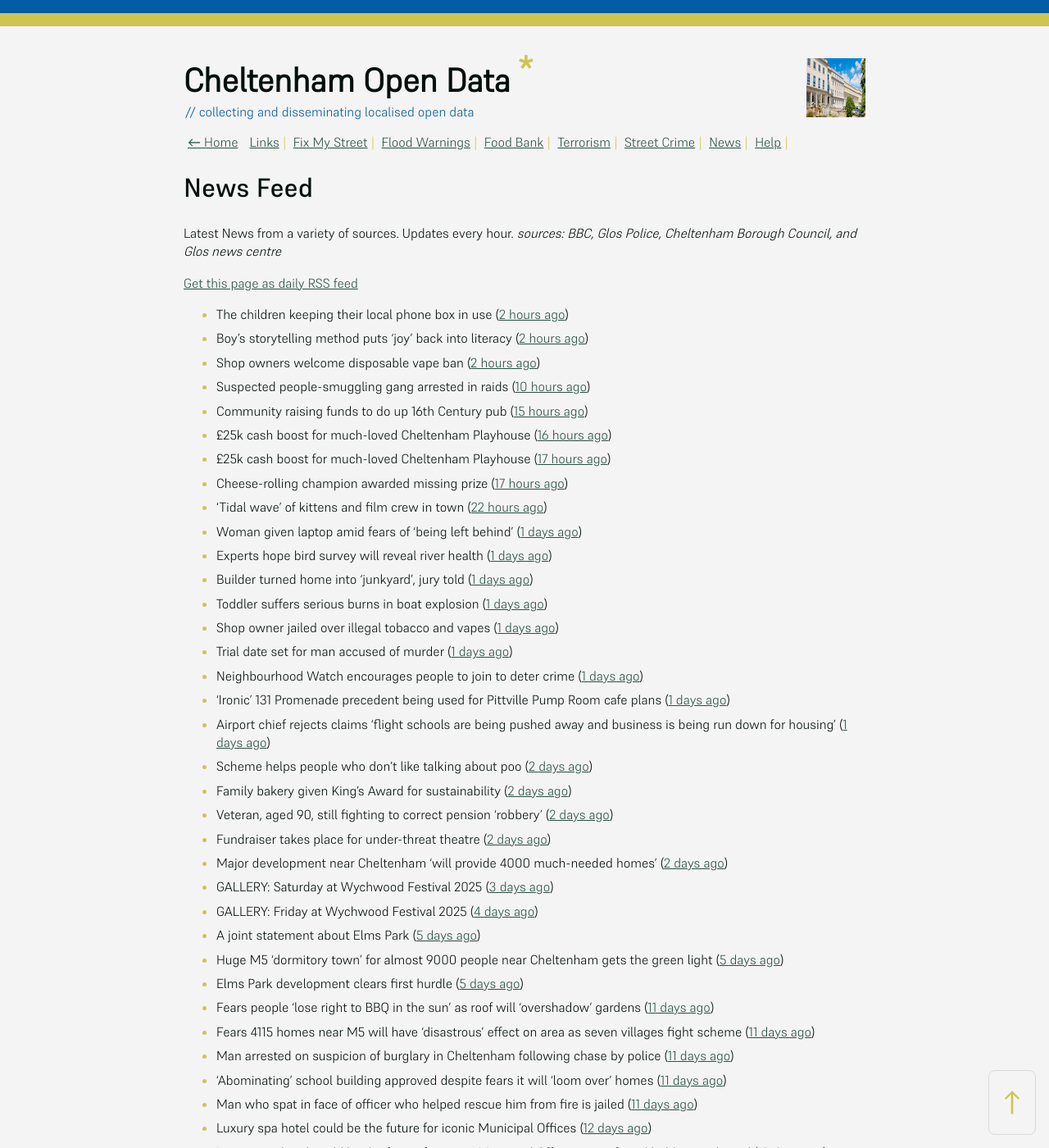
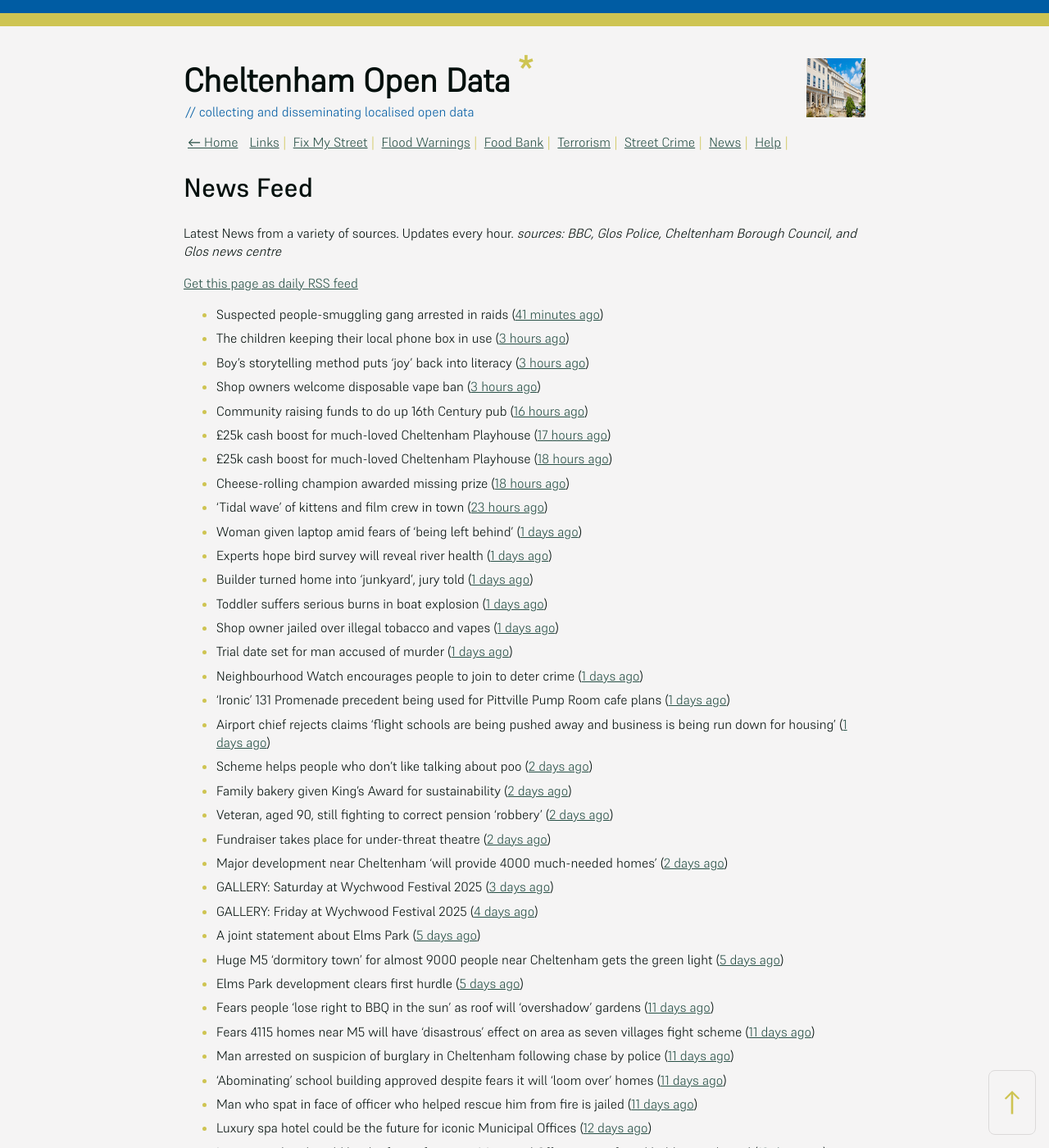
Before and after one commit to mat-0/cheltenham-open-data, a Jekyll site: the page built from _pages/news.md, in a window 1280 px wide and 1400 px high. Shown: the whole window at 82% size. Built offline with Jekyll 4.4.1, drawn with Linux system fonts in a browser that asks for light colours; some of the changed text lies outside the part shown.

Commit message:
Updated 2025-06-04 08:59:29

```diff
--- a/_pages/news.md
+++ b/_pages/news.md
@@ -12,15 +12,15 @@ _sources: BBC, Glos Police, Cheltenham Borough Council, and Glos news centre_
 [Get this page as daily RSS feed](/daily.rss)
 
 <!-- news_marker starts -->
-- The children keeping their local phone box in use ([2 hours ago](https://www.bbc.com/news/articles/c1dekpd164no))
-- Boy's storytelling method puts 'joy' back into literacy ([2 hours ago](https://www.bbc.com/news/articles/c6268ykxkdno))
-- Shop owners welcome disposable vape ban ([2 hours ago](https://www.bbc.com/news/articles/cgle5pgy4lgo))
-- Suspected people-smuggling gang arrested in raids ([10 hours ago](https://www.bbc.com/news/articles/cx2j67x49pwo))
-- Community raising funds to do up 16th Century pub ([15 hours ago](https://www.bbc.com/news/articles/c1kvgy4p4nwo))
-- £25k cash boost for much-loved Cheltenham Playhouse ([16 hours ago](https://gloucesternewscentre.co.uk/25k-cash-boost-for-much-loved-cheltenham-playhouse/))
-- £25k cash boost for much-loved Cheltenham Playhouse ([17 hours ago](https://www.cheltenham.gov.uk/news/article/3017/25k_cash_boost_for_much-loved_cheltenham_playhouse))
-- Cheese-rolling champion awarded missing prize ([17 hours ago](https://www.bbc.com/news/articles/clyzjzkz2v1o))
-- 'Tidal wave' of kittens and film crew in town ([22 hours ago](https://www.bbc.com/news/articles/ced2ey9l1dyo))
+- Suspected people-smuggling gang arrested in raids ([41 minutes ago](https://www.bbc.com/news/articles/cx2j67x49pwo))
+- The children keeping their local phone box in use ([3 hours ago](https://www.bbc.com/news/articles/c1dekpd164no))
+- Boy's storytelling method puts 'joy' back into literacy ([3 hours ago](https://www.bbc.com/news/articles/c6268ykxkdno))
+- Shop owners welcome disposable vape ban ([3 hours ago](https://www.bbc.com/news/articles/cgle5pgy4lgo))
+- Community raising funds to do up 16th Century pub ([16 hours ago](https://www.bbc.com/news/articles/c1kvgy4p4nwo))
+- £25k cash boost for much-loved Cheltenham Playhouse ([17 hours ago](https://gloucesternewscentre.co.uk/25k-cash-boost-for-much-loved-cheltenham-playhouse/))
+- £25k cash boost for much-loved Cheltenham Playhouse ([18 hours ago](https://www.cheltenham.gov.uk/news/article/3017/25k_cash_boost_for_much-loved_cheltenham_playhouse))
+- Cheese-rolling champion awarded missing prize ([18 hours ago](https://www.bbc.com/news/articles/clyzjzkz2v1o))
+- 'Tidal wave' of kittens and film crew in town ([23 hours ago](https://www.bbc.com/news/articles/ced2ey9l1dyo))
 - Woman given laptop amid fears of 'being left behind' ([1 days ago](https://www.bbc.com/news/articles/cy8nvm5v5ymo))
 - Experts hope bird survey will reveal river health ([1 days ago](https://www.bbc.com/news/articles/c9wgv0dy485o))
 - Builder turned home into 'junkyard', jury told ([1 days ago](https://www.bbc.com/news/articles/c7v7jqygvlpo))
```
Also changed, not shown: other parts of _pages/news.md (+4 -4 lines), _data/flood.json (+4 -4 lines), _pages/fix-my-street.md (+2 -2 lines), index.md (+5 -5 lines).
